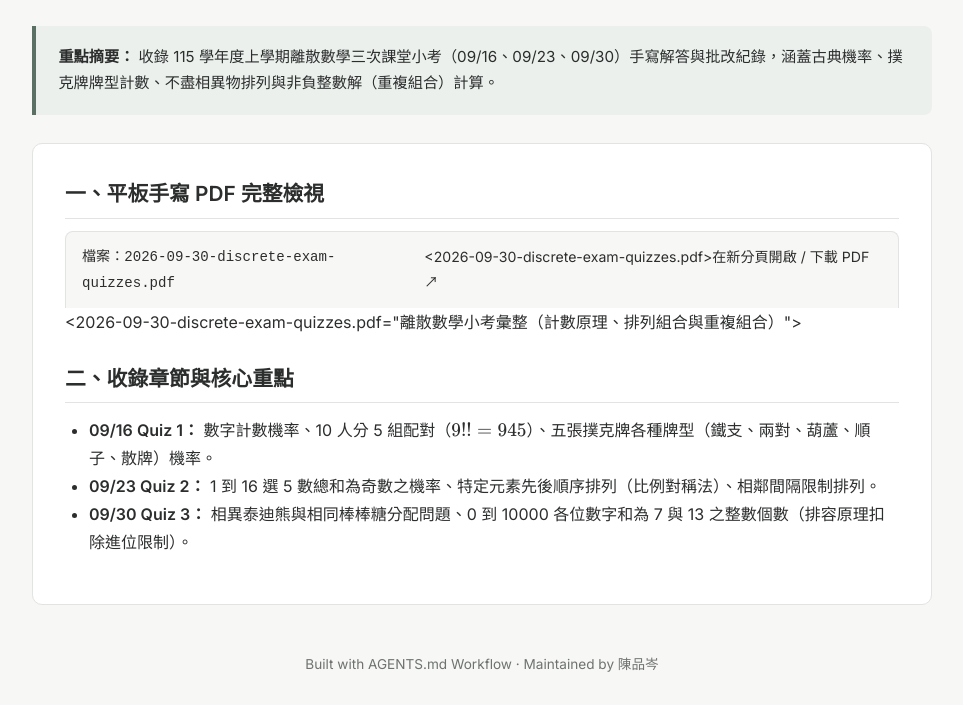
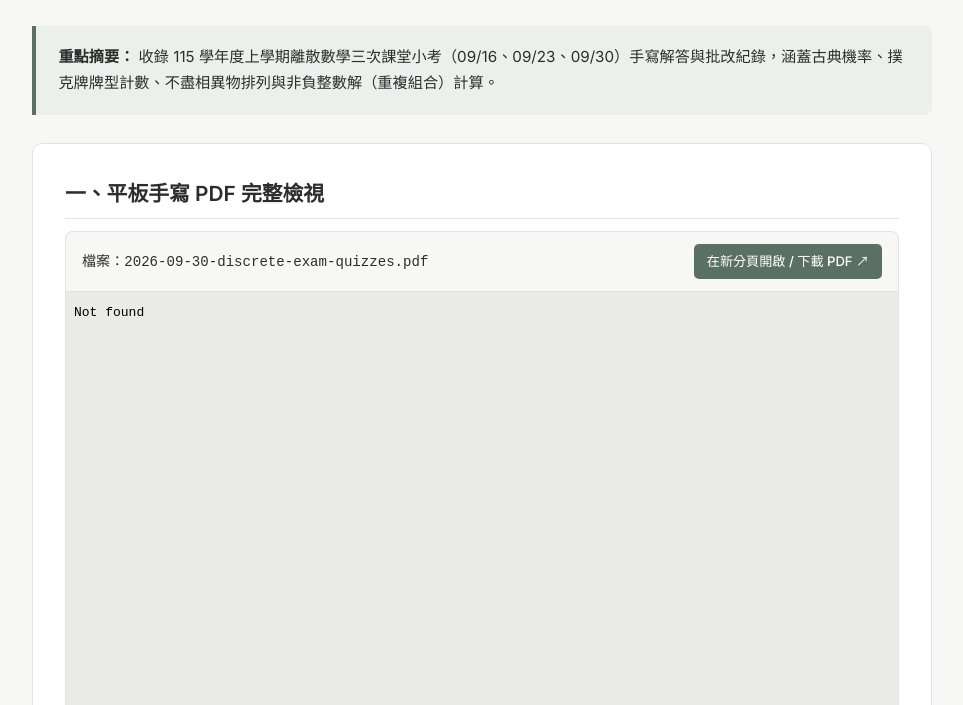
Before and after one commit to chenpincen6-dev/university-notes, a plain HTML site: page 2026-09-30-discrete-exam-quizzes.html in a window 1280 px wide. Shown: the part 247-952 px from the top of the page, without its empty margins (158-1121 px from the left). Drawn offline with nearby package versions, Linux system fonts and the light colour scheme.

Commit message:
Update 2026-09-30-discrete-exam-quizzes.html

```diff
--- a/2026-09-30-discrete-exam-quizzes.html
+++ b/2026-09-30-discrete-exam-quizzes.html
@@ -34,9 +34,9 @@
       <h2>一、平板手寫 PDF 完整檢視</h2>
       <div class="pdf-toolbar">
         <span>檔案：<code>2026-09-30-discrete-exam-quizzes.pdf</code></span>
-        <2026-09-30-discrete-exam-quizzes.pdf>在新分頁開啟 / 下載 PDF ↗</a>
+        <a class="pdf-btn" href="2026-09-30-discrete-exam-quizzes.pdf" target="_blank">在新分頁開啟 / 下載 PDF ↗</a>
       </div>
-      <2026-09-30-discrete-exam-quizzes.pdf="離散數學小考彙整（計數原理、排列組合與重複組合）"></iframe>
+      <iframe class="pdf-frame" src="2026-09-30-discrete-exam-quizzes.pdf" title="離散數學小考彙整（計數原理、排列組合與重複組合）"></iframe>
 
       <h2>二、收錄章節與核心重點</h2>
       <ul>
```
